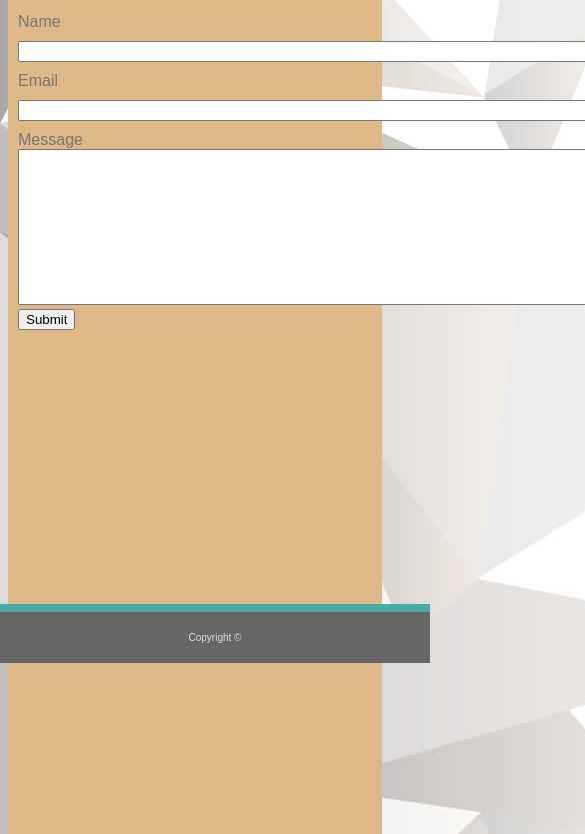
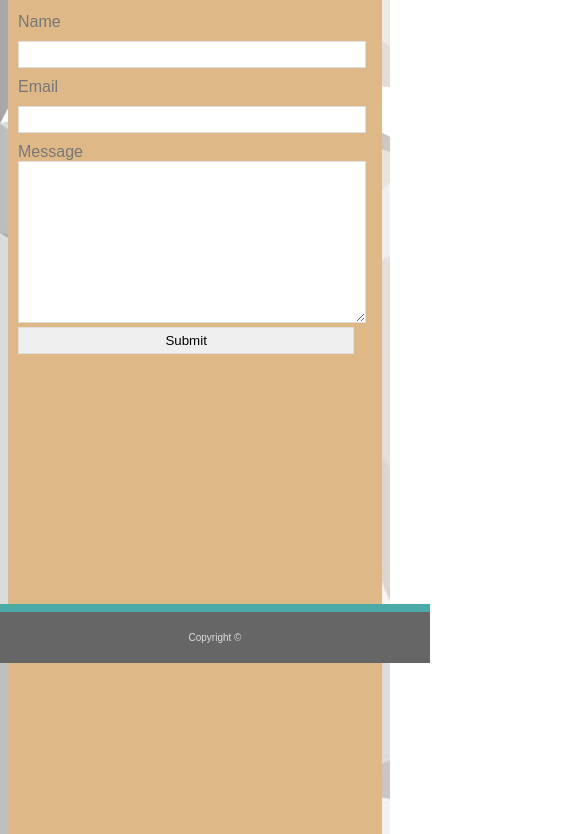
Before and after one commit to Sugeeta32/Responsive-portfolio, a plain HTML site: page contact.html in a window 390 px wide. Shown: the part 181-1015 px from the top of the page, 585 px wide, since content can reach past the window. Drawn offline with Linux system fonts and the light colour scheme.

Commit message:
Contact page input width fixed for small screen

```diff
--- a/assets/css/style.css
+++ b/assets/css/style.css
@@ -73,6 +73,7 @@ background-color: #ffffff;
     margin-bottom: 5px;
 
 }
+
 
 .name{
     margin-top: 10px;
@@ -217,4 +218,11 @@ h3{
 
     }
 
+    input, textarea {
+         width:95%;
+
+        border:1px solid #dedede;
+         padding:5px;
+        }
+
 }
--- a/contact.html
+++ b/contact.html
@@ -22,10 +22,10 @@
 
                     <form class="forms" action=""method="post">
                         <label id ="name1">Name</label><br>
-                        <input  class="name"type="text" name="" value="" size="80">
+                        <input  class="name"type="text" name="" value="" size="82">
                             <br>
                         <label >Email</label><br>
-                        <input class="email" type="email" name="" value="" size= "80">
+                        <input class="email" type="email" name="" value="" size= "82">
                             <br>
                         <label >Message</label><br>
                         <textarea rows="10" cols="80" wrap="physical" name="comments"> </textarea>
```
